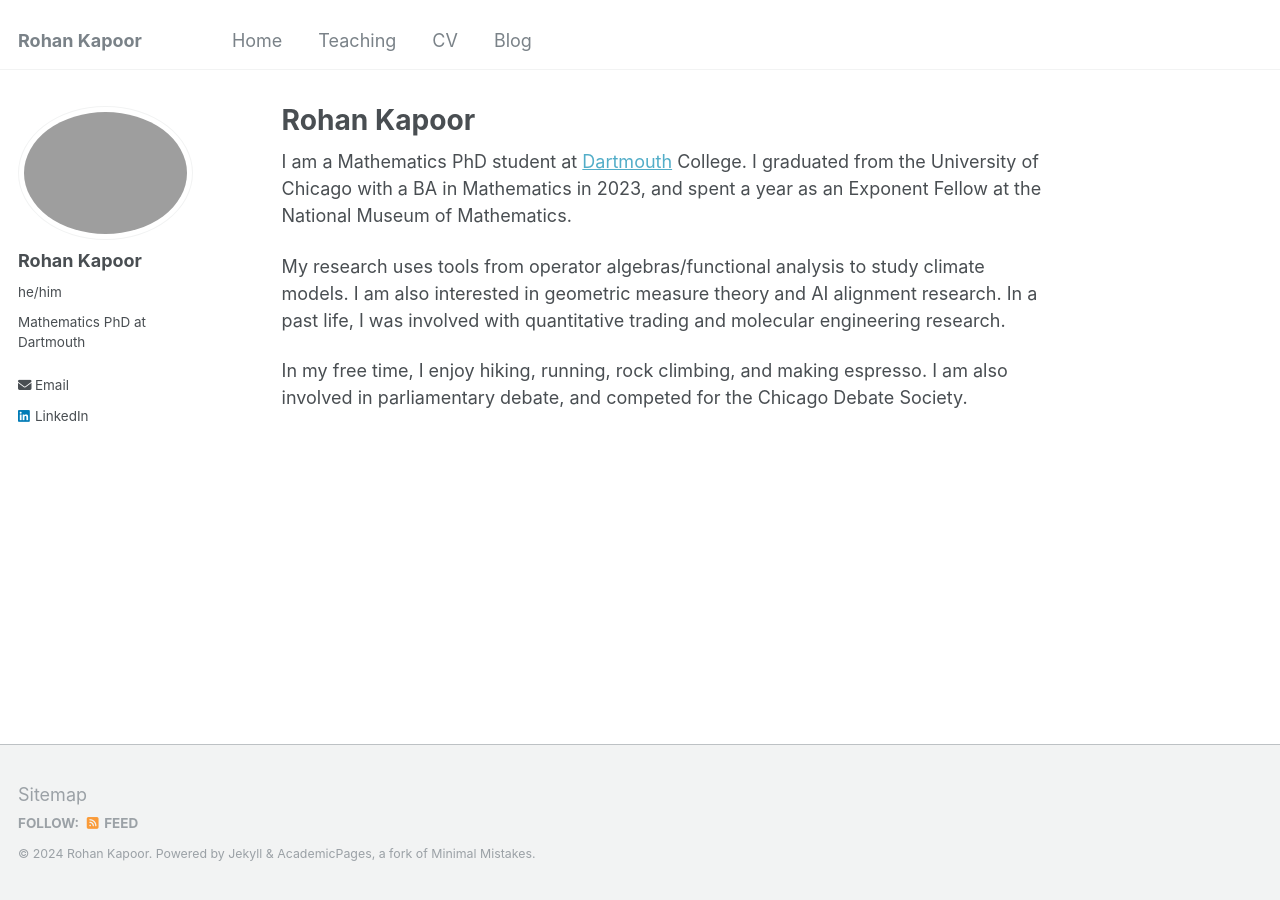
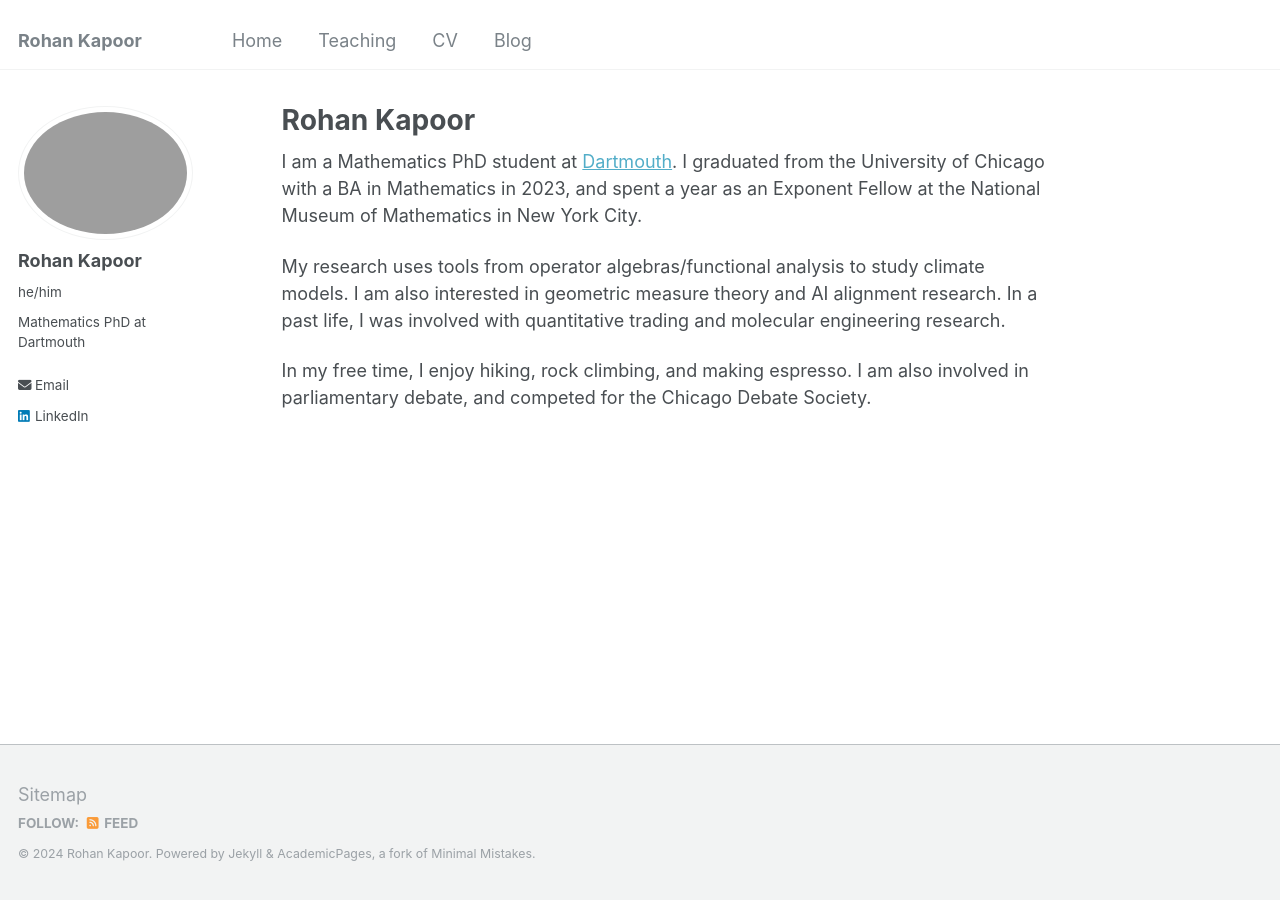
Before and after one commit to rkapoor1512/rkapoor1512.github.io, a Jekyll site: the page built from _pages/about.md, in a window 1280 px wide. Built offline with Jekyll 4.4.1, drawn with Linux system fonts in a browser that asks for light colours.

Commit message:
Update about.md

```diff
--- a/_pages/about.md
+++ b/_pages/about.md
@@ -6,8 +6,8 @@ redirect_from:
   - /about/
   - /about.html
 ---
-I am a Mathematics PhD student at <a href="https://math.dartmouth.edu/">Dartmouth</a> College. I graduated from the University of Chicago with a BA in Mathematics in 2023, and spent a year as an Exponent Fellow at the National Museum of Mathematics.
+I am a Mathematics PhD student at <a href="https://math.dartmouth.edu/">Dartmouth</a>. I graduated from the University of Chicago with a BA in Mathematics in 2023, and spent a year as an Exponent Fellow at the National Museum of Mathematics in New York City.
 
 My research uses tools from operator algebras/functional analysis to study climate models. I am also interested in geometric measure theory and AI alignment research. In a past life, I was involved with quantitative trading and molecular engineering research.
 
-In my free time, I enjoy hiking, running, rock climbing, and making espresso. I am also involved in parliamentary debate, and competed for the Chicago Debate Society.
+In my free time, I enjoy hiking, rock climbing, and making espresso. I am also involved in parliamentary debate, and competed for the Chicago Debate Society.
```
